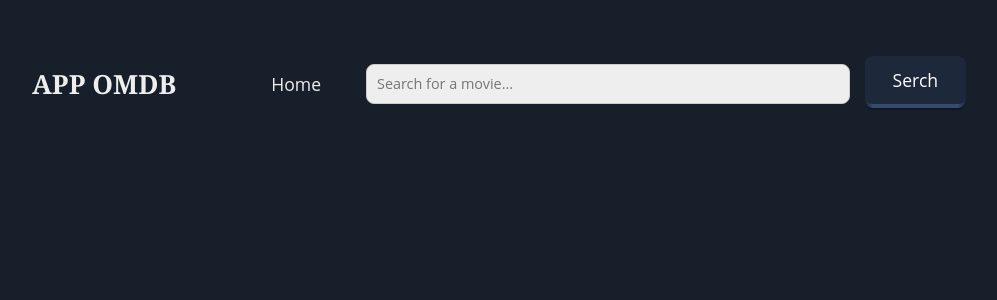
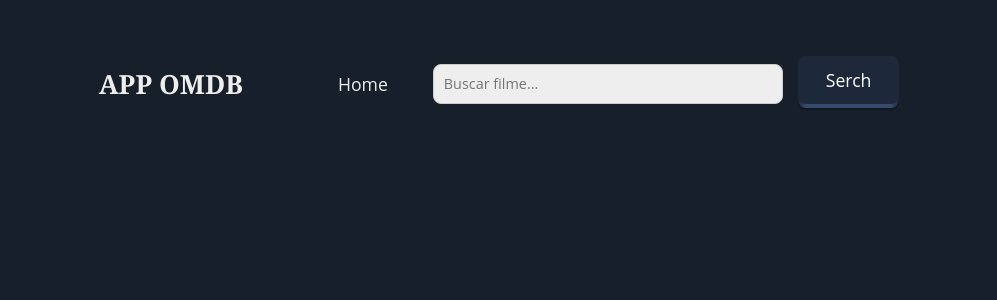
Before and after one commit to Andre-Lucho/App-React-OMDB, a React (Vite) app in the folder app-react-tmdb/: page / in a window 1280 px wide. Shown: the top 300 px of the page, without its empty margins (166-1163 px from the left). Built offline with nearby package versions, Linux system fonts and the light colour scheme; no server answers.

Commit message:
Refact p/ utilização React-router - Fetch to dashboard ok

```diff
--- a/app-react-tmdb/index.html
+++ b/app-react-tmdb/index.html
@@ -4,7 +4,7 @@
     <meta charset="UTF-8" />
     <meta name="viewport" content="width=device-width, initial-scale=1.0" />
 
-    <title>App TMDB</title>
+    <title>App OMDB</title>
   </head>
   <body>
     <div id="root"></div>
--- a/app-react-tmdb/src/App.jsx
+++ b/app-react-tmdb/src/App.jsx
@@ -1,3 +1,4 @@
+import { BrowserRouter, Routes, Route } from 'react-router-dom';
 import { GlobalStorage } from './components/GlobalContext';
 import Header from './components/Header';
 import Footer from './components/Footer';
@@ -6,14 +7,20 @@ import Modal from './components/Modal';
 
 function App() {
   return (
-    <GlobalStorage>
-      <main className="main-container">
-        <Header />
-        <Dashboard />
-        {/* <Modal /> */}
-        <Footer />
-      </main>
-    </GlobalStorage>
+    <main className="main-container">
+      <BrowserRouter>
+        <GlobalStorage>
+          <Routes>
+            {/* <Head title="Home" description="home" /> */}
+            <Route path="/" element={<Header />} />
+            <Route path="dashboard" element={<Dashboard />} />
+            {/* <Route path="modal" element={<Modal />} /> */}
+            {/* <Route path="favoritos" element={<Favoritos />} /> */}
+          </Routes>
+          <Footer />
+        </GlobalStorage>
+      </BrowserRouter>
+    </main>
   );
 }
 
--- a/app-react-tmdb/src/components/Dashboard.jsx
+++ b/app-react-tmdb/src/components/Dashboard.jsx
@@ -1,49 +1,67 @@
-import { useContext, useEffect, useState } from 'react';
+import { useEffect, useState, useContext } from 'react';
+import { useLocation } from 'react-router-dom';
 import { GlobalContext } from './GlobalContext';
+import axios from 'axios';
+
 import Loading from '../assets/Loading/Loading';
 
 const Dashboard = () => {
   const context = useContext(GlobalContext);
-  const { movieData, setMovieData, loading, error, fetchData } = context;
+  const { omdbKey, loading } = context;
+
+  const [movieFetch, setMovieFetch] = useState(null);
+  const [movieData, setMovieData] = useState(null);
+
+  // const [currentPage, setCurrentPage] = useState(1);
+  const [error, setError] = useState(null);
+
+  const location = useLocation();
+  const input = location.state?.input;
 
   useEffect(() => {
-    if (loading || error) {
-      setMovieData(null);
-    } else if (fetchData && fetchData.Response === 'True') {
-      const moviesData = fetchData.Search.map((movie) => {
+    const newFetch = async () => {
+      setError(null);
+      let response;
+
+      if (!omdbKey || !input) {
+        setError(`Por Favor, digite um termo para a busca!`);
+        return;
+      }
+
+      try {
+        response = await axios.get(
+          `http://www.omdbapi.com/?apikey=${omdbKey}&s=${input}&page=${1}`,
+        );
+        setMovieFetch(response.data);
+      } catch (erro) {
+        setError(`Erro ao carregar dados: ${erro.message}`);
+      }
+    };
+    newFetch();
+  }, [input]);
+
+  useEffect(() => {
+    if (movieFetch) {
+      let data = movieFetch.Search.map((movie) => {
         const { Title, Year, Poster } = movie;
         return {
-          Title: Title,
-          Year: Year,
-          Poster: Poster,
+          Title,
+          Year,
+          Poster,
         };
       });
-      setMovieData(moviesData);
+      setMovieData(data);
     }
-  }, [fetchData, loading, error]);
+  }, [movieFetch]);
 
-  useEffect(() => {
-    console.log(movieData);
-  }, [fetchData]);
+  if (loading) return <Loading />;
 
   if (error)
     return (
       <div className="erro-container">
-        <p>Erro na requisição!</p>
-        <p>{error.message}</p>
+        <p>Erro ao carregar os dados! Faça uma nova busca...</p>
       </div>
     );
-
-  if (loading)
-    return (
-      <>
-        <Loading />
-      </>
-    );
-
-  if (!fetchData || fetchData.Response !== 'True') {
-    return null;
-  }
 
   return (
     <div className="dashboard-container">
--- a/app-react-tmdb/src/components/Footer.jsx
+++ b/app-react-tmdb/src/components/Footer.jsx
@@ -1,5 +1,7 @@
 import { useContext, useEffect } from 'react';
 import { GlobalContext } from './GlobalContext';
+import { MdArrowBackIos } from 'react-icons/md'; // <MdArrowBackIos />
+import { MdArrowForwardIos } from 'react-icons/md'; //<MdArrowForwardIos />
 
 const Footer = () => {
   const context = useContext(GlobalContext);
--- a/app-react-tmdb/src/components/Form.jsx
+++ b/app-react-tmdb/src/components/Form.jsx
@@ -1,22 +1,33 @@
-import { useContext } from 'react';
-import { GlobalContext } from './GlobalContext';
+import { useContext, useState } from 'react';
+import { useNavigate } from 'react-router-dom';
+import axios from 'axios';
 import Button from '../assets/Button/Button';
+import Loading from '../assets/Loading/Loading';
 
 const Form = () => {
-  const context = useContext(GlobalContext);
-  const { userInput, setUserInput, newFetch } = context;
+  const [userInput, setUserInput] = useState('');
+  const navigate = useNavigate();
+
+  const handleFormSubmit = (e) => {
+    if (e && typeof e.preventDefault === 'function') {
+      e.preventDefault();
+      navigate('/dashboard', { state: { input: userInput } });
+    }
+  };
 
   return (
-    <form className="search-container" onSubmit={(e) => newFetch(e)}>
+    <div>
+      <form className="search-container" onSubmit={(e) => handleFormSubmit(e)}>
         <input
           type="text"
           id="search"
           value={userInput}
           onChange={({ target }) => setUserInput(target.value)}
-        placeholder="Search for a movie..."
+          placeholder="Buscar filme..."
         />
         <Button />
       </form>
+    </div>
   );
 };
 
--- a/app-react-tmdb/src/components/GlobalContext.jsx
+++ b/app-react-tmdb/src/components/GlobalContext.jsx
@@ -4,56 +4,32 @@ import useFetch from './Hooks/useFetch';
 export const GlobalContext = createContext();
 
 export const GlobalStorage = ({ children }) => {
-  const [userInput, setUserInput] = useState('');
-  const [currentPage, setCurrentPage] = useState(1);
-  const [totalPages, setTotalPages] = useState(0);
-  const [movieData, setMovieData] = useState(null);
+  // const [totalPages, setTotalPages] = useState(0);
 
-  const { request, fetchData, loading, error, response, jsonReturn } =
-    useFetch();
+  const { request, fetchData, loading, error } = useFetch();
 
   const omdbKey = import.meta.env.VITE_API_KEY;
   const resultsPerPage = 10;
 
-  // Calcula o total de paginass qd jsonReturn se atualiza
-  useEffect(() => {
-    if (jsonReturn && jsonReturn.totalResults) {
-      const totalResults = parseInt(jsonReturn.totalResults, 10);
-      setTotalPages(Math.ceil(totalResults / resultsPerPage));
-    }
-  }, [jsonReturn]);
-
-  const newFetch = async (e) => {
-    if (omdbKey) {
-      // Verifica se e é um evento real antes de chamar preventDefault
-      if (e && typeof e.preventDefault === 'function') {
-        e.preventDefault();
-      }
-
-      await request(
-        `http://www.omdbapi.com/?apikey=${omdbKey}&s=${userInput}&page=${currentPage}`,
-      );
-    }
-  };
+  // Calcula o total de paginas qd jsonReturn se atualiza
+  // useEffect(() => {
+  //   if (jsonReturn && jsonReturn.totalResults) {
+  //     const totalResults = parseInt(jsonReturn.totalResults, 10);
+  //     setTotalPages(Math.ceil(totalResults / resultsPerPage));
+  //   }
+  // }, [jsonReturn]);
 
   return (
     <GlobalContext.Provider
       value={{
-        setUserInput,
         request,
-        newFetch,
-        setMovieData,
-        setCurrentPage,
-        userInput,
-        movieData,
+        // setCurrentPage,
         fetchData,
-        currentPage,
+        // currentPage,
         loading,
         error,
-        response,
-        jsonReturn,
         omdbKey,
-        totalPages,
+        // totalPages,
       }}
     >
       {children}
--- a/app-react-tmdb/src/components/Modal.jsx
+++ b/app-react-tmdb/src/components/Modal.jsx
@@ -1,13 +1,46 @@
 import { useState, useContext } from 'react';
 import { GlobalContext } from './GlobalContext';
+import { useEffect } from 'react';
 
 const Modal = () => {
   const [modalData, setModalData] = useState(null);
 
   const context = useContext(GlobalContext);
-  const { movieData } = context;
+  const { movieData, omdbKey, fetchData } = context;
 
-  return <div></div>;
+  const handleModal = async (e) => {
+    if (movieData) {
+      // Verifica se e é um evento real antes de chamar preventDefault
+      if (e && typeof e.preventDefault === 'function') {
+        e.preventDefault();
+      }
+      await request(
+        `http://www.omdbapi.com/?apikey=${omdbKey}&t=${movieData.Title}`,
+      );
+    }
+  };
+
+  return (
+    <div className="modal-container">
+      {/* <ul className="galery-container">
+        {movieData &&
+          movieData.map((movie, i) => (
+            <li key={i} className="img-container">
+              <img
+                src={movie.Poster}
+                alt={movie.Title}
+                className="img-imagem"
+              />
+              <figcaption className="img-legenda">
+                <span>{movie.Title}</span>
+                <p>{movie.Year}</p>
+                <button>More Info</button>
+              </figcaption>
+            </li>
+          ))}
+      </ul> */}
+    </div>
+  );
 };
 
 export default Modal;
--- a/app-react-tmdb/src/styles/main.scss
+++ b/app-react-tmdb/src/styles/main.scss
@@ -140,8 +140,8 @@ li {
 
   .galery-container {
     display: grid;
-    grid-template-columns: repeat(3, minmax(200px, 1fr));
-    gap: 20px;
+    grid-template-columns: repeat(3, minmax(200px, 400px));
+    gap: 15px;
     padding: 20px;
     justify-items: center;
   }
```
Also changed, not shown: app-react-tmdb/package.json (+6 -4 lines), app-react-tmdb/src/assets/Button2/Button.scss (added, +23 -0 lines), 1 other file (tests, documents, lock files or other folders). Lines whose indentation alone changed are shown as unchanged.
